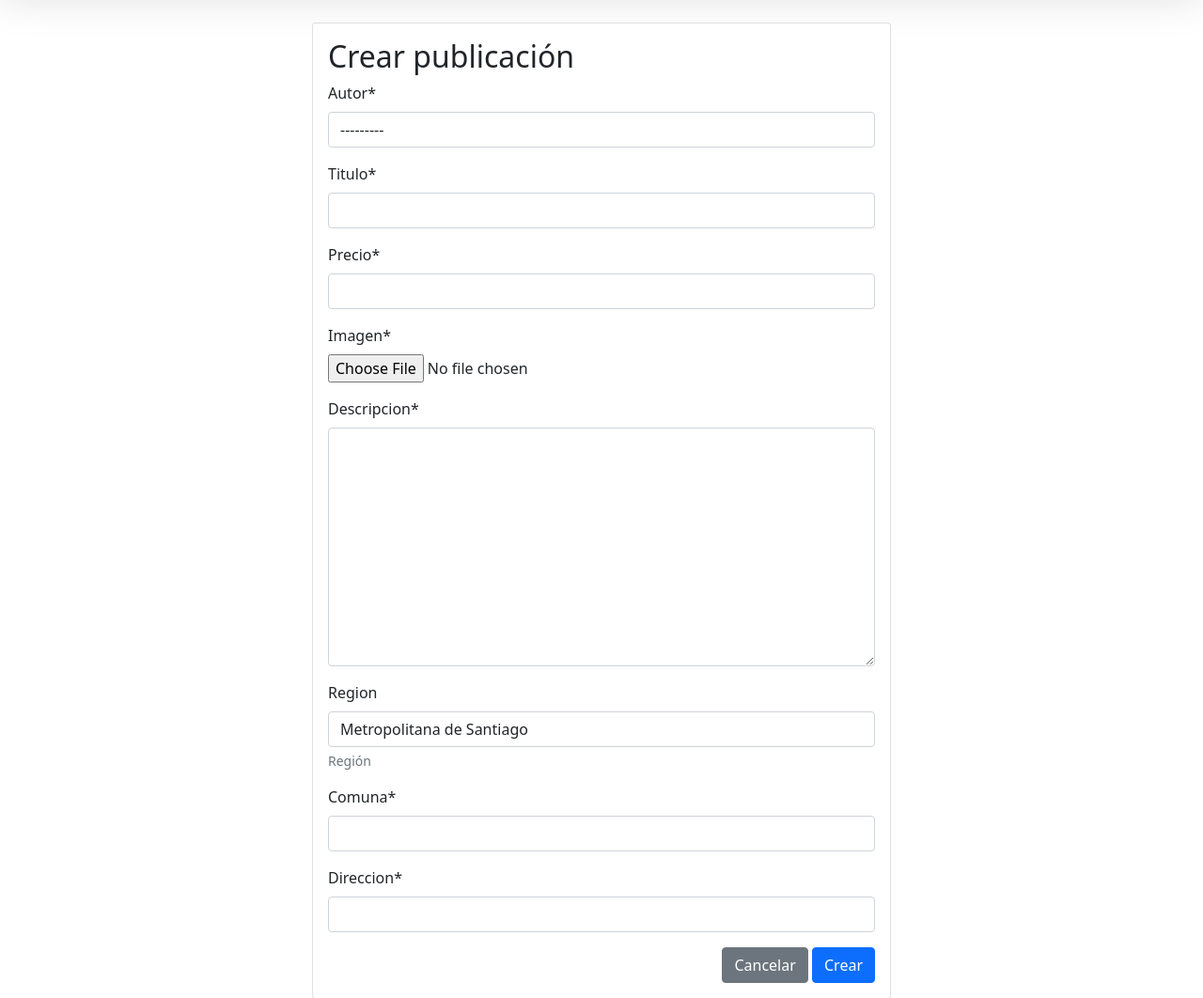
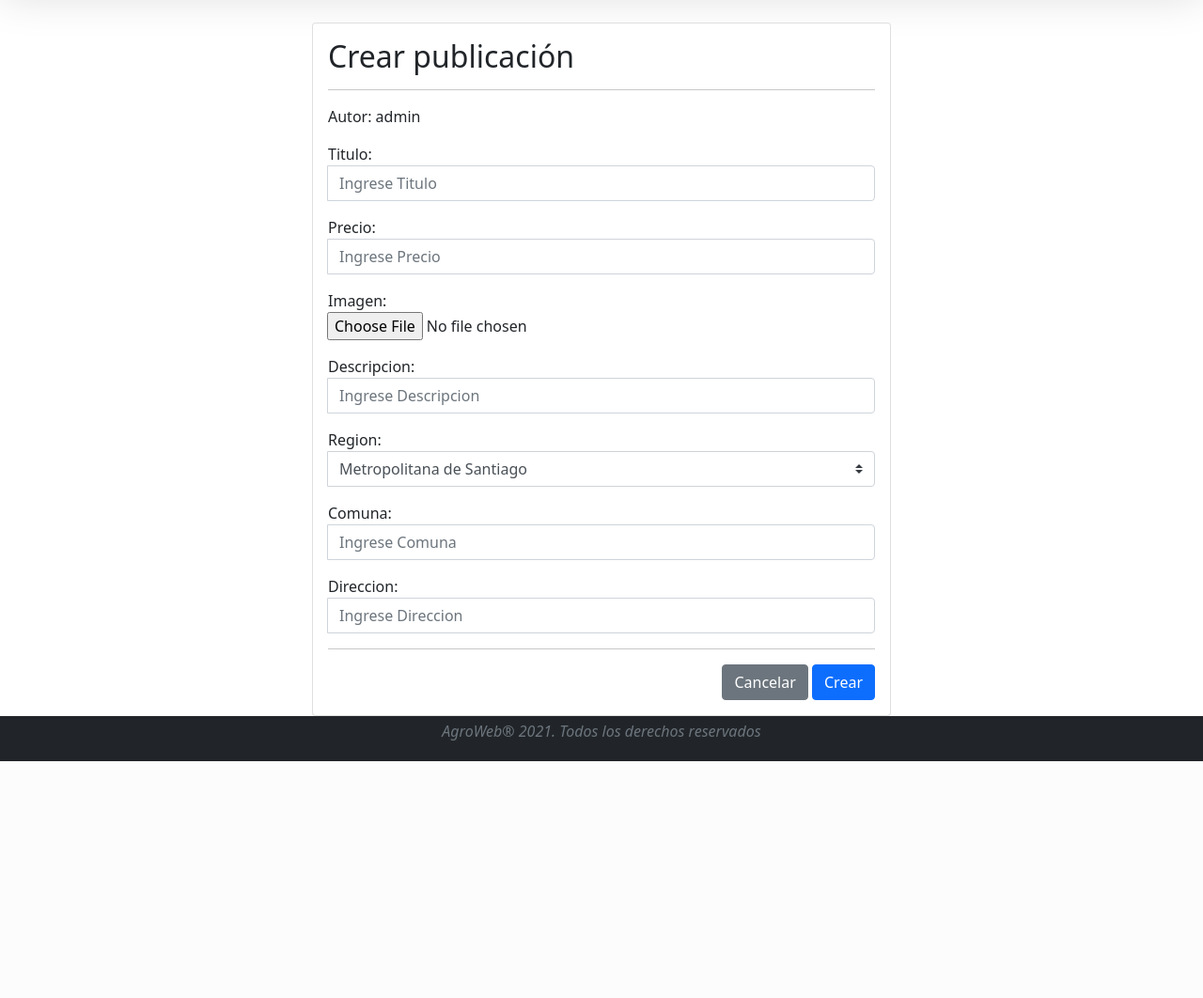
Before and after one commit to JuPalmas/ET-GAY0101B, a Django app: page /nueva-publicacion in a window 1280 px wide. Shown: the part 56-1118 px from the top of the page at 94% size. After the commit the page ends 866 px from the top, so only its background shows below. Run offline with Django 3.2, Linux system fonts and the light colour scheme; a user stored in the database is signed in; data comes from the database, SQL or seed files in the repository; some libraries are stand-ins or nearby versions.

Commit message:
Cambio modelo post , dejo funcionando el publicar
Signed-off-by: FelipeMunozz <fi.munozl@alumnos.duoc.cl>

```diff
--- a/web/models.py
+++ b/web/models.py
@@ -2,7 +2,7 @@ from django.db import models
 from django.utils import timezone
 
 class Post(models.Model):
-    autor = models.ForeignKey('auth.User', on_delete=models.CASCADE)
+    autor = models.CharField(max_length=200)
     titulo = models.CharField(max_length=200)
     precio = models.IntegerField()
     imagen = models.ImageField(null=True)
--- a/web/templates/web/nueva_publicacion.html
+++ b/web/templates/web/nueva_publicacion.html
@@ -14,11 +14,47 @@
               <div class="card">
                 <div class="card-body">
                   <h2>Crear publicación</h2>
+                  <hr>
                   <form action="" method="post" enctype="multipart/form-data">
                     {% csrf_token %}
-                    {{ form | crispy }}
+                    <div class="input-group mb-3" hidden>
 
+                      <input  type="text" class="form-control" value="{{ user.get_username }}" placeholder="Ingrese un nombre para su usuario"   {{ form.autor }}
+                  </div>
+                  <div class="input-group mb-3">
+                    <span class="input-group">Autor: {{ user.get_username }} </span>
+                  </div>
+                  <div class="input-group mb-3">
+                    <span class="input-group">Titulo: </span>
+                    <input type="text" class="form-control" placeholder="Ingrese Titulo" {{ form.titulo }}
+                  </div>
+                  <div class="input-group mb-3">
+                    <span class="input-group">Precio: </span>
+                    <input type="number" class="form-control" placeholder="Ingrese Precio" {{ form.precio }}
+                  </div>
+                  <div class="input-group mb-3">
+                    <span class="input-group">Imagen: </span>
+                    {{ form.imagen }}
+                  </div>
+                  <div class="input-group mb-3">
+                    <span class="input-group">Descripcion: </span>
+                    <input type="text" class="form-control" placeholder="Ingrese Descripcion" {{ form.descripcion }}
+                  </div>
+                  <div class="input-group mb-3">
+                    <span class="input-group">Region: </span>
+                    <select class="custom-select">
+                     <option {{ form.region }}
 
+                  </div>
+                  <div class="input-group mb-3">
+                    <span class="input-group">Comuna: </span>
+                    <input type="text" class="form-control" placeholder="Ingrese Comuna" {{ form.comuna }}
+                  </div>
+                  <div class="input-group mb-3">
+                    <span class="input-group">Direccion: </span>
+                    <input type="text" class="form-control" placeholder="Ingrese Direccion" {{ form.direccion }}
+                  </div>
+                  <hr>
                   <div class="d-flex justify-content-end">
                     <input type="reset" value="Cancelar" class="btn btn-secondary">
                     &nbsp;
```
Also changed, not shown: db.sqlite3, media/030d8ce6-b1f8-479c-bade-a40d2c462609.png (added), media/030d8ce6-b1f8-479c-bade-a40d2c462609_OW1BpT1.png (added), media/030d8ce6-b1f8-479c-bade-a40d2c462609_rTd7a2b.png (added), media/IMG-20210526-WA0002.jpg (added), media/IMG-20210526-WA0002_Kdbvq3i.jpg (added), media/La_voluntad_del_odio__OBITO_.gif (added), media/VRChat_1920x1080_2021-06-10_00-58-13.597.png (added), web/migrations/0013_alter_post_autor.py (added), 1 other file.
